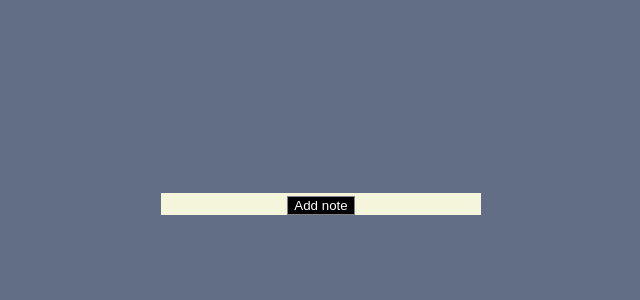
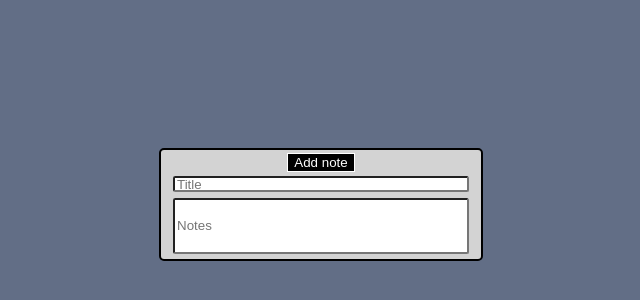
Before and after one commit to mark-itc/react---notes-app-YonahDiaz, a React (Create React App) app in the folder notes-pad/: page / in a window 1280 px wide. Shown: the part 196-496 px from the top of the page, without its empty margins (319-959 px from the left). Built offline with nearby package versions, Linux system fonts and the light colour scheme.

Commit message:
Milestone 5

```diff
--- a/notes-pad/src/App.css
+++ b/notes-pad/src/App.css
@@ -31,7 +31,10 @@
 .Notes-grid {
   height: 50%;
   width: 25%;
-  background-color: beige;
+  background-color: white;
+  border: 2px solid black;
+  border-radius: 5px;
+  background-color: lightgray;
 }
 
 .Note {
@@ -64,14 +67,16 @@
 .Add-note-button {
   color: white;
   background-color: black;
-  border: 1px solid gray;
+  border: 1px solid white;
 }
 
 .Remove-note-button {
   margin-bottom: 10px;
   color: black;
   background-color: white;
-  border: 1px solid lightgray;
+  border: 1px solid black;
+  background-color: gray;
+  color: white;
 }
 
 .Remove-note-button:hover {
@@ -91,3 +96,16 @@
     transform: rotate(360deg);
   }
 }
+
+.Title-field {
+  height: 10px;
+  width: 90%;
+  border-radius: 2.5px;
+}
+
+.Note-field {
+  height: 50px;
+  width: 90%;
+  margin: 5px;
+  border-radius: 2.5px;
+}
--- a/notes-pad/src/App.js
+++ b/notes-pad/src/App.js
@@ -2,21 +2,19 @@ import "./App.css";
 import React from "react";
 import { useState } from "react";
 
-function NotesAndButton() {
+function NotesAndButton(props) {
   const [notes, setNotes] = useState([]);
   const [isOpen, setIsOpen] = useState(false);
   const [popUp, setPopUp] = useState("");
   const addNoteOnClick = () => {
-    setNotes((noteArray) => [
-      ...noteArray,
-      `${
-        `Note Title` +
-        "\n" +
-        `Example note` +
-        "\n" +
-        new Date().toLocaleString()
-      }`,
-    ]);
+    if (props.noteText === "") {
+      return;
+    } else {
+      setNotes((noteArray) => [
+        ...noteArray,
+        [[props.title], [props.noteText], [new Date().toLocaleString()]],
+      ]);
+    }
   };
 
   const deleteNoteButton = (index) => {
@@ -40,7 +38,13 @@ function NotesAndButton() {
               setPopUp(getNoteInfo(index));
             }}
           >
-            <div className="Note-content">{note}</div>
+            <div className="Note-content">
+              {note[0]}
+              <br></br>
+              {note[1]}
+              <br></br>
+              {note[2]}
+            </div>
           </div>
           <p></p>
           ----
@@ -57,13 +61,19 @@ function NotesAndButton() {
       {isOpen && (
         <div className="Pop-up">
           <div>
-            <div>{popUp}</div>
+            <div>
+              {popUp[0][0]}
+              <br></br>
+              {popUp[0][1]}
+              <br></br>
+              {popUp[0][2]}
+            </div>
           </div>
           <button
             className="Button-close-pop-up"
             onClick={() => setIsOpen(false)}
           >
-            X
+            Close
           </button>
         </div>
       )}
@@ -73,18 +83,36 @@ function NotesAndButton() {
       key="600"
       type="button"
       className="Add-note-button"
-      onClick={addNoteOnClick}
+      onClick={() => addNoteOnClick()}
       value="Add note"
     />,
   ];
 }
 
 function App() {
+  const [title, setTitle] = useState("");
+  const [noteText, setNoteText] = useState("");
   return (
     <div className="App">
       <header className="App-header">
         <div className="Notes-grid">
-          <NotesAndButton />
+          <NotesAndButton title={title} noteText={noteText} />
+          <div>
+            <input
+              className="Title-field"
+              type="text"
+              placeholder="Title"
+              onChange={(e) => setTitle(e.target.value)}
+            ></input>
+          </div>
+          <div>
+            <input
+              className="Note-field"
+              type="text"
+              placeholder="Notes"
+              onChange={(e) => setNoteText(e.target.value)}
+            ></input>
+          </div>
         </div>
       </header>
     </div>
```
